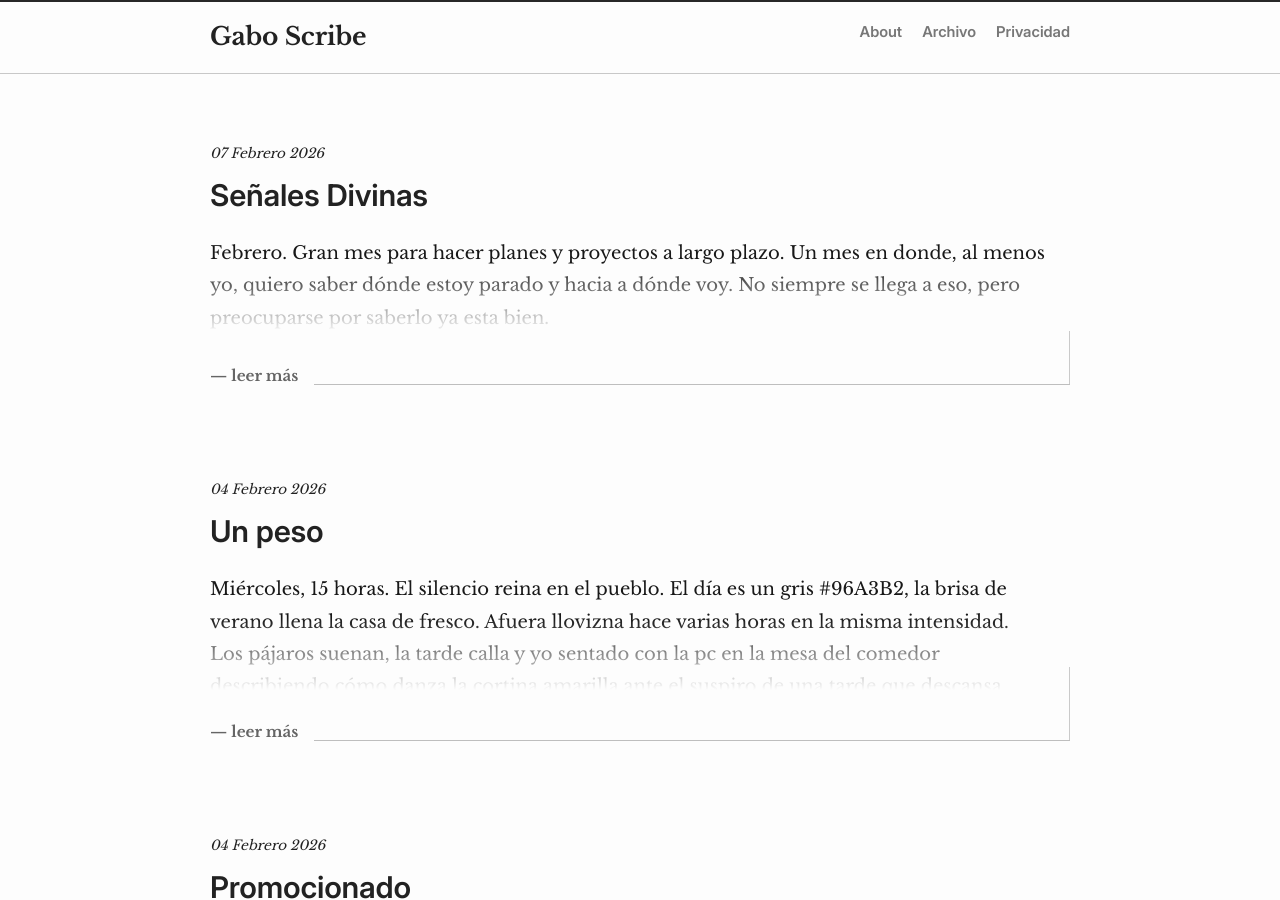
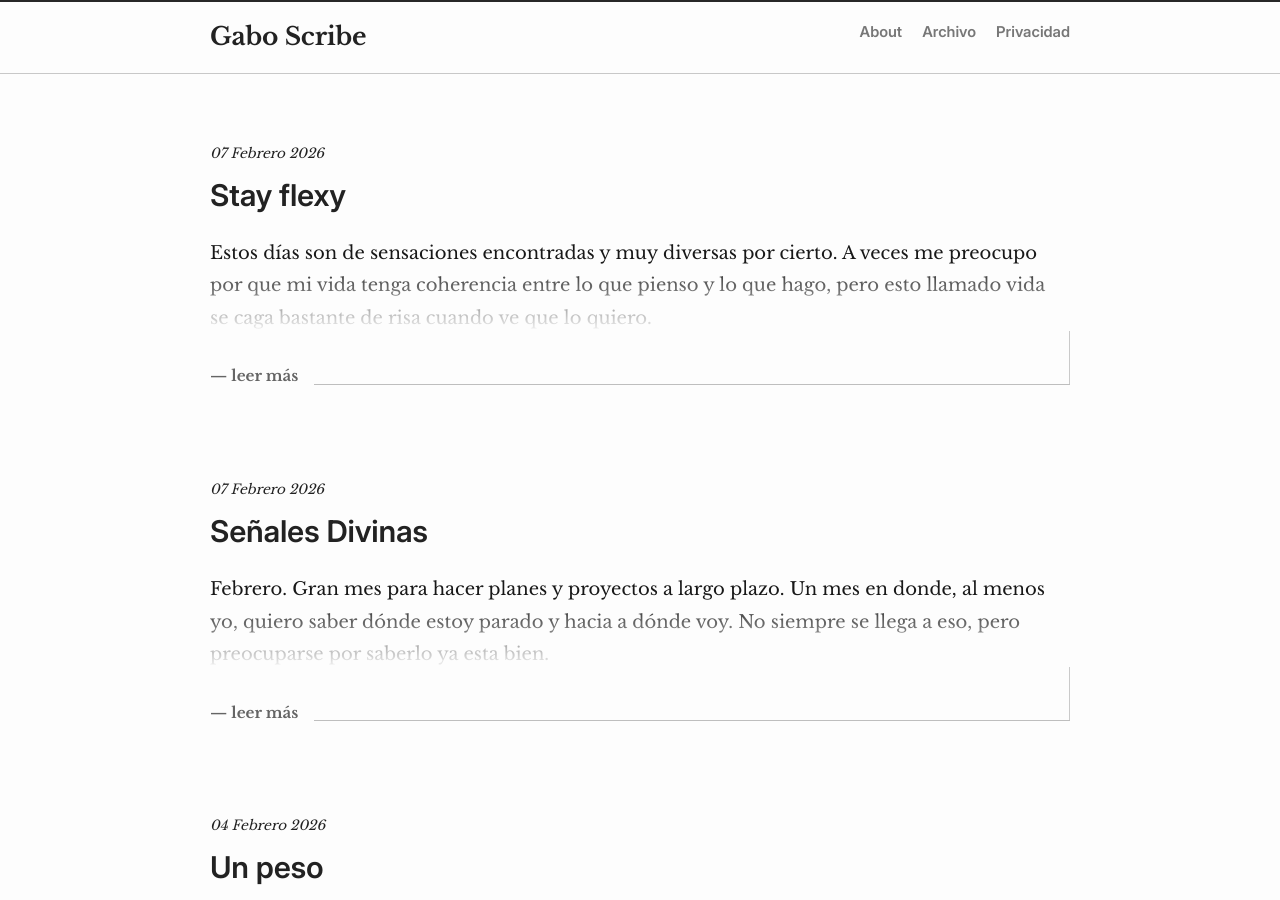
Before and after one commit to gsplay/blog, a Jekyll site: the page built from index.markdown, in a window 1280 px wide and 900 px high. Built offline with Jekyll 4.4.1, drawn with Linux system fonts in a browser that asks for light colours; some of the changed lines change nothing that is shown.

Commit message:
nuevo post -stay flexy

```diff
--- /dev/null
+++ b/_posts/2026-02-07-Stay-flexy.markdown
@@ -0,0 +1,17 @@
+---
+layout: post
+title:  "Stay flexy"
+date:   2026-02-07 06:15:00 -0300
+categories: blog
+---
+
+Estos días son de sensaciones encontradas y muy diversas por cierto. A veces me preocupo por que mi vida tenga coherencia entre lo que pienso y lo que hago, pero esto llamado vida se caga bastante de risa cuando ve que lo quiero.
+
+Fui promovido de sector en mi trabajo a comienzos de la semana. No es algo que me encante pero esos dos días que trabajé resultaron interesantes. Nuevas tareas, nuevas responsabilidades, nuevos hábitos, compañeros, entorno... parece mucho y lo es. Estuve con la ansiedad atada al cuello en mas que un puñado de momentos en la semana. Fue literalmente cambiar de trabajo pero manteniendo con antigüedad y mañas intactas. Lo malo? Estoy mucho tiempo sentado y no estoy acostumbrado a eso, ni me quiero acostumbrar. Antes, caminar para mi era un placer que disfrutaba un par de veces por semana, pero mi antigua actividad laboral me daba la chance de trabajar parado. Hoy me encuentro en la obligación de imponerme salir a caminar a diario para llegar a un promedio de pasos acorde a mí.
+
+Otra cosa interesante que me viene acechando es el cambio de entrenamiento. Ahora cada sesión cuenta, no es joda, es una hora de ejercicios de alta intensidad en donde aprendo a respirar y a relajarme ante el estrés muscular que sufre el cuerpo con la tensión y la repetición. Traducido, se aprende a sufrir y cuanto más es el sufrimiento, más sube la tolerancia al dolor. Y hablando de dolor voy a agregar que el dolor de esta semana fue mucho mas leve que el calvario de la semana pasada :D
+No es que deja de doler, el dolor se convierte en algo lindo, algo mas cercano a haber hecho un buen trabajo. El dolor respetable.
+
+A eso le sumo cumplir con mi rol de padre de una adolescente de 17, si bastante liviano porque a esa edad no dan mucha bola salvo que necesiten un Uber gratis. No queda tanto tiempo como uno quiere para escribir. Queda tan poco tiempo que corté una racha hermosa de escritura libre que venia sosteniendo desde hace semanas, y un poco de enojo da. Un enojo de impotencia. Enojo del bueno, del que me viene a decir que extraño escribir pero no se logra por cuestiones que nos superan.
+
+Me resta ir acomodándome, encontrando lugares y tiempos para hacer algo lindo con mi vida, ir anotando ideas y punziones creativas para cuando el tiempo aparezca, la musa esté lista.
--- a/_posts/2026-02-07-senales-divinas.markdown
+++ b/_posts/2026-02-07-senales-divinas.markdown
@@ -14,4 +14,4 @@ Este año es el primer año que voy a ir a la nutricionista. Es necesario tanto
 
 Dentro de esos 20 había 3 que atendían donde me atiendo. Bingo!. Me pongo a leer los nombres, como pensando que una señal va a hacerme elegir al correcto. El o la mesías que será responsable de moldear mis hábitos y modo de consumir las cosas que ocupan el primer puesto en el ranking de placeres de la vida.
 
-No hay mucho para elegir pero la que reúne todas las condiciones se llama **María Iglesias**. Sin lugar a dudas es la que más se aproxima más al milagro.
+No hay mucho para elegir pero la que reúne todas las condiciones se llama **María Iglesias**. Ni hablar que es la que más se aproxima al milagro.
```
